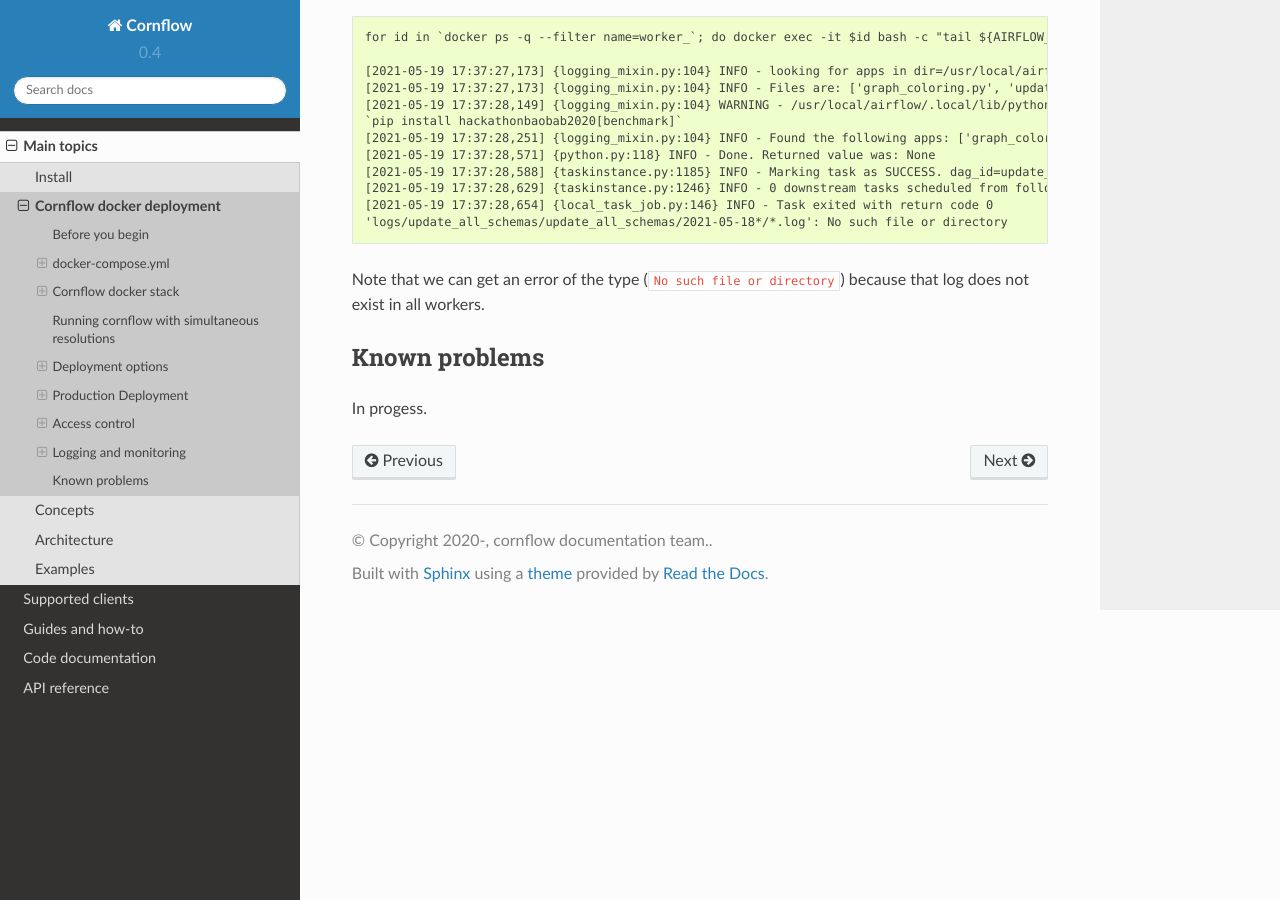
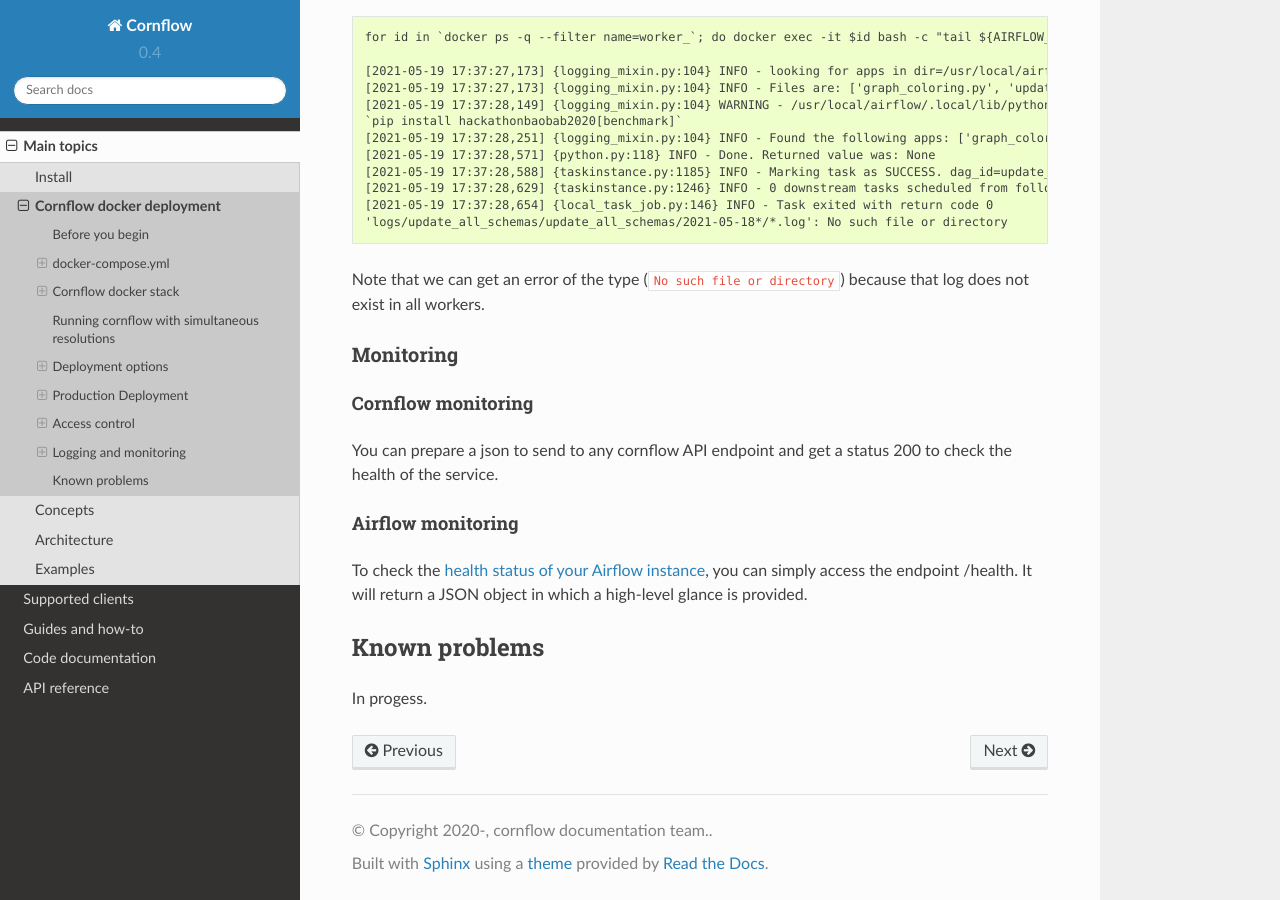
Before and after one commit to baobabsoluciones/cornflow, a Sphinx documentation site: the page built from docs/source/main/docker-stack.rst, in a window 1280 px wide and 900 px high, scrolled down 11417 px. Built offline with Sphinx 7.4.7 and the Read the Docs theme 2.0.0, drawn with Linux system fonts in a browser that asks for light colours.

Commit message:
documentation monitoring heathchecks

```diff
--- a/docs/source/main/docker-stack.rst
+++ b/docs/source/main/docker-stack.rst
@@ -447,6 +447,19 @@ If we want to view logs with a command, here things get a bit complicated since
 
 Note that we can get an error of the type (``No such file or directory``) because that log does not exist in all workers.
 
+Monitoring
+*************
+
+Cornflow monitoring
+^^^^^^^^^^^^^^^^^^^^^
+
+You can prepare a json to send to any cornflow API endpoint and get a status 200 to check the health of the service.
+
+Airflow monitoring
+^^^^^^^^^^^^^^^^^^^^^
+
+To check the `health status of your Airflow instance <https://airflow.apache.org/docs/apache-airflow/stable/logging-monitoring/check-health.html#checking-airflow-health-status>`_, you can simply access the endpoint /health. It will return a JSON object in which a high-level glance is provided.
+
 Known problems
 ------------------
 
```
